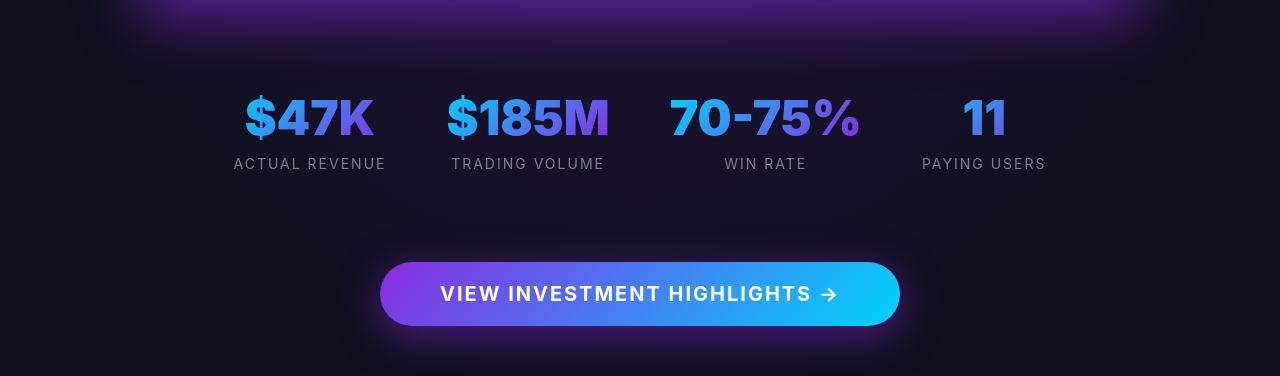
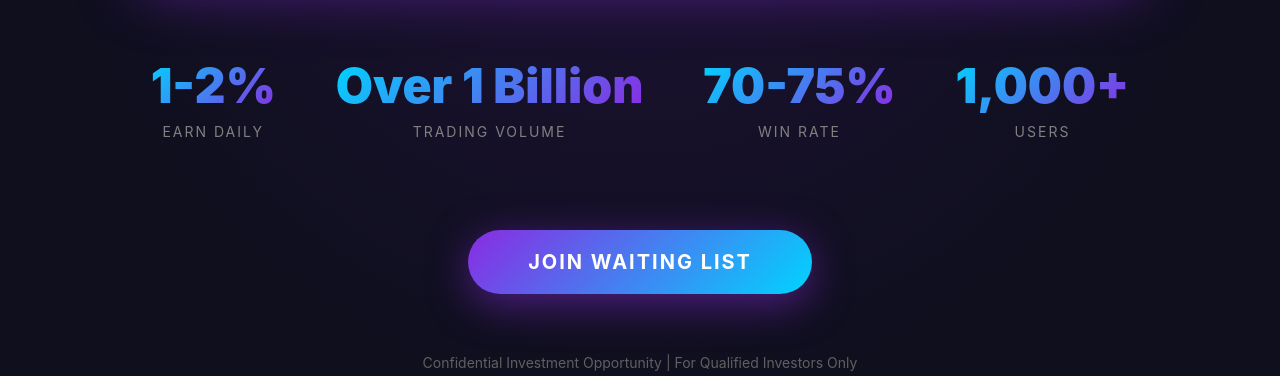
Before and after one commit to TheCryptoCapital/Users, a plain HTML site: page index.html in a window 1280 px wide. Shown: the part 1047-1423 px from the top of the page. Drawn offline with Linux system fonts and the light colour scheme.

Commit message:
Revise content and metrics in index.html
Updated the description and metrics for the AI-driven cryptocurrency trading platform.

```diff
--- a/index.html
+++ b/index.html
@@ -1,4 +1,3 @@
-
 <!DOCTYPE html>
 <html lang="en">
 <head>
@@ -235,7 +234,7 @@
         <h1 class="headline">Transforming Crypto Trading Through Artificial Intelligence</h1>
 
         <p class="subheadline">
-            An AI-driven cryptocurrency trading platform with proven revenue, institutional-grade technology, and a clear path to $60-75M valuation within 24 months.
+            Mariah is an interactive AI-driven cryptocurrency trading platform with proven revenue, institutional-grade technology.
         </p>
 
         <div class="video-container">
@@ -250,11 +249,11 @@
 
         <div class="metrics-strip">
             <div class="metric">
-                <div class="metric-value">$47K</div>
-                <div class="metric-label">Actual Revenue</div>
+                <div class="metric-value">1-2%</div>
+                <div class="metric-label">Earn Daily</div>
             </div>
             <div class="metric">
-                <div class="metric-value">$185M</div>
+                <div class="metric-value">Over 1 Billion</div>
                 <div class="metric-label">Trading Volume</div>
             </div>
             <div class="metric">
@@ -262,13 +261,13 @@
                 <div class="metric-label">Win Rate</div>
             </div>
             <div class="metric">
-                <div class="metric-value">11</div>
-                <div class="metric-label">Paying Users</div>
+                <div class="metric-value">1,000+</div>
+                <div class="metric-label">Users</div>
             </div>
         </div>
 
-        <a href="investment-highlights.html" class="cta-button">
-            View Investment Highlights →
+        <a href="#" class="cta-button">
+            Join Waiting List
         </a>
 
         <p class="footer-note">
```
